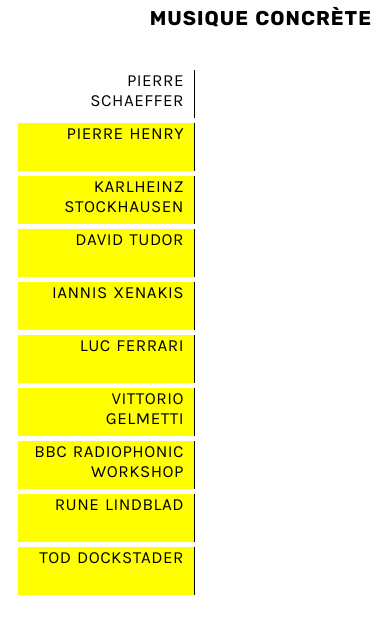
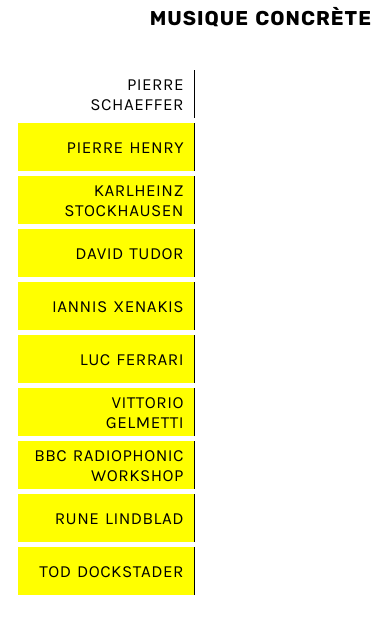
Before and after one commit to mustsee/electro-story-desktop-and-mobile-new-version, a Nuxt app: page / in a window 390 px wide. Shown: the part 774-1408 px from the top of the page. Built offline with nearby package versions, Linux system fonts and the light colour scheme.

Commit message:
finish refacto css discography component

```diff
--- a/components/Discography.vue
+++ b/components/Discography.vue
@@ -179,7 +179,13 @@
     cursor: pointer;
     @media (max-width: 600px) {
       min-height: 48px;
+      display: flex;
+      align-items: center;
+      justify-content: flex-end;
     }
+  }
+  .active-name {
+    background: #fff;
   }
   .pieces {
     .border-style {
@@ -195,8 +201,5 @@
       }
     }
   }
-  .active-name {
-    background: #fff;
-  }
 }
 </style>
```
